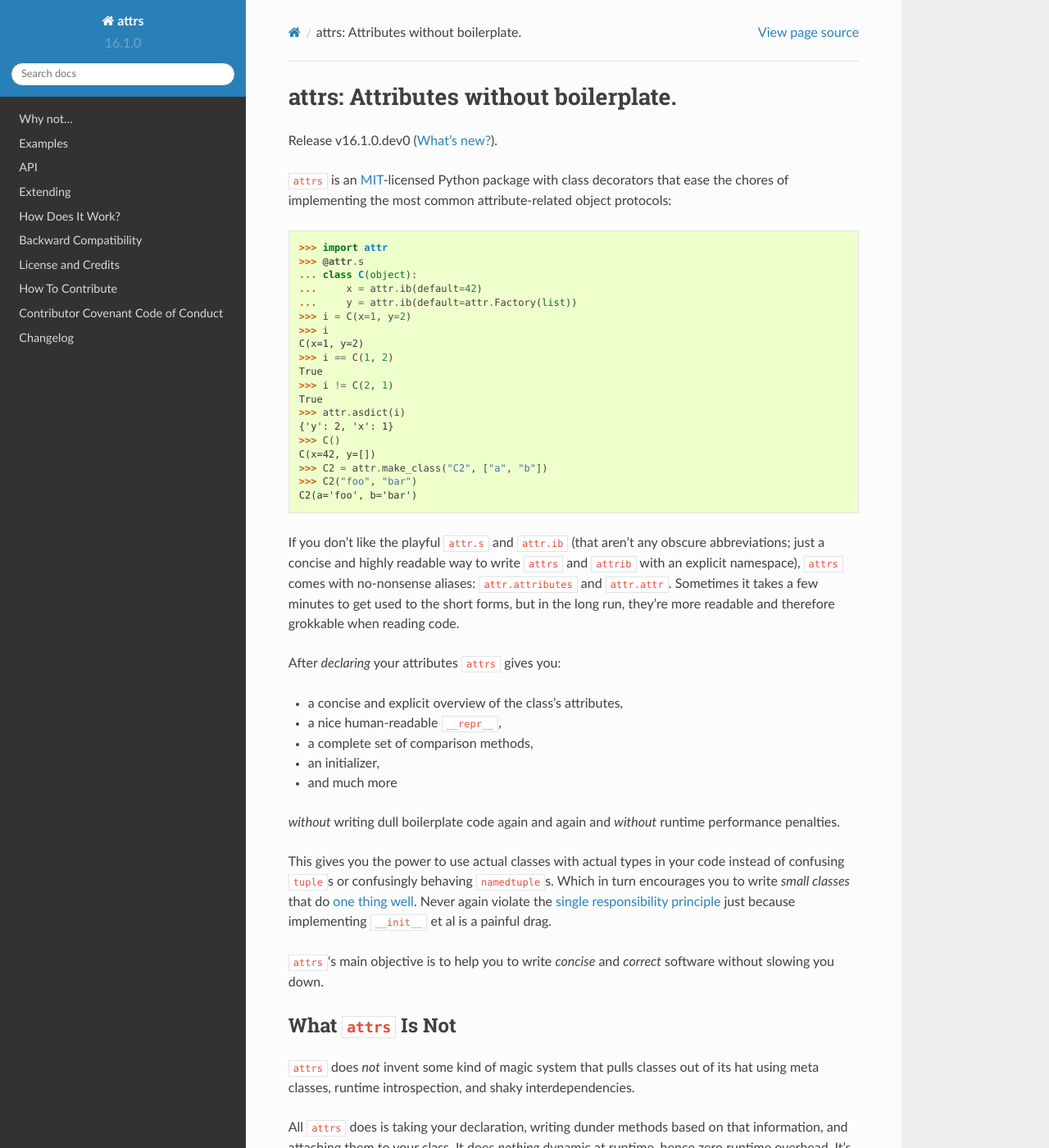
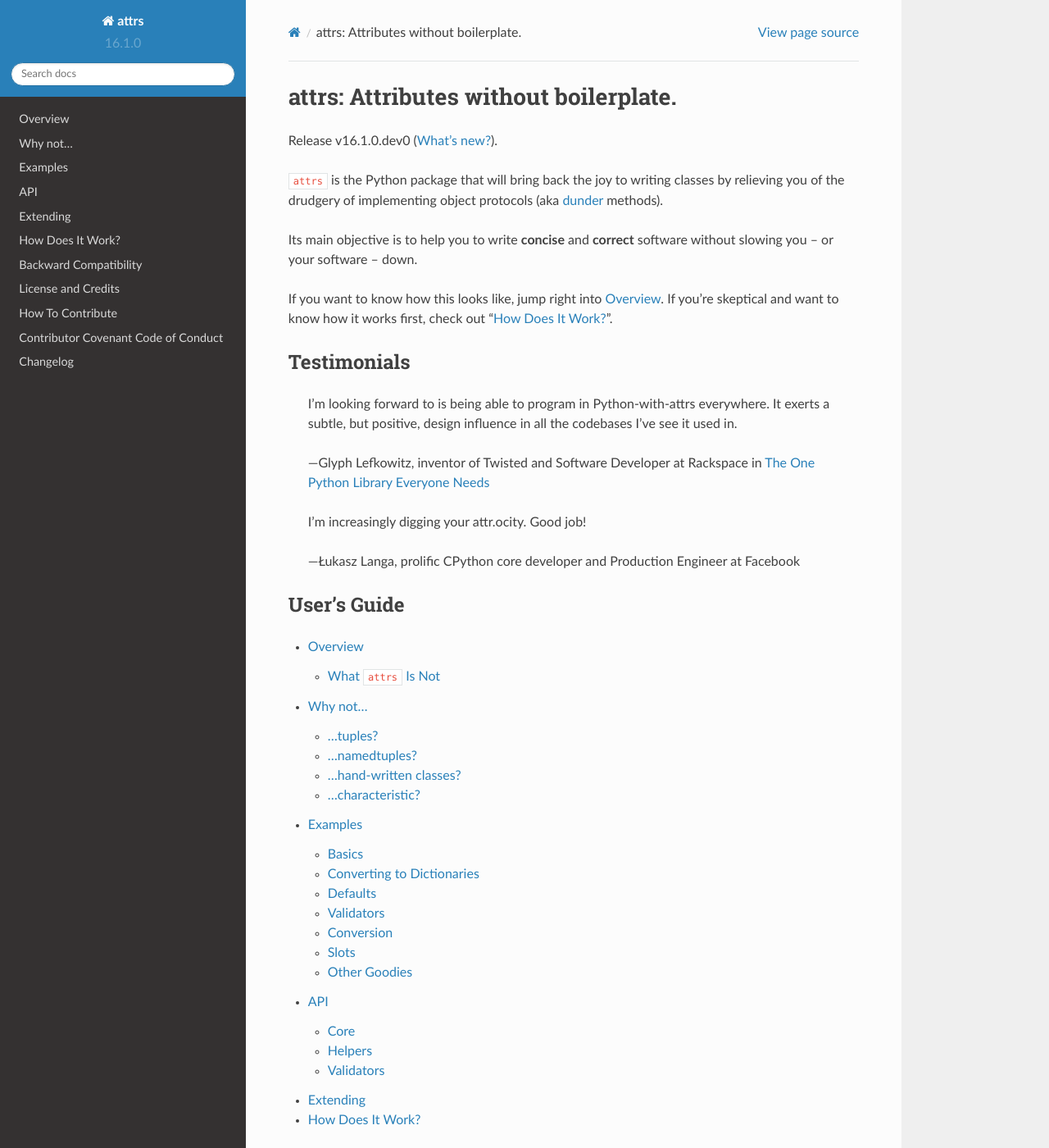
Before and after one commit to python-attrs/attrs, a Sphinx documentation site: the page built from docs/index.rst, in a window 1280 px wide and 1400 px high. Shown: the whole window at 82% size. Built offline with Sphinx 7.4.7 and the Read the Docs theme 2.0.0, drawn with Linux system fonts in a browser that asks for light colours; some of the changed text lies outside the part shown.

Commit message:
More documentation polish

```diff
--- a/README.rst
+++ b/README.rst
@@ -16,7 +16,15 @@
 
 .. teaser-begin
 
-``attrs`` is an `MIT <http://choosealicense.com/licenses/mit/>`_-licensed Python package with class decorators that ease the chores of implementing the most common attribute-related object protocols:
+``attrs`` is the Python package that will bring back the joy to writing classes by relieving you of the drudgery of implementing object protocols (aka `dunder <http://nedbatchelder.com/blog/200605/dunder.html>`_ methods).
+
+Its main objective is to help you to write **concise** and **correct** software without slowing you – or your software – down.
+
+.. -spiel-end-
+
+For that, it gives you a class decorator and a way to declaratively define the attributes on that class:
+
+.. -code-begin-
 
 .. code-block:: pycon
 
@@ -57,8 +65,6 @@
 Which in turn encourages you to write *small classes* that do `one thing well <https://www.destroyallsoftware.com/talks/boundaries>`_.
 Never again violate the `single responsibility principle <https://en.wikipedia.org/wiki/Single_responsibility_principle>`_ just because implementing ``__init__`` et al is a painful drag.
 
-``attrs``\ 's main objective is to help you to write *concise* and *correct* software without slowing you down.
-
 
 What ``attrs`` Is Not
 =====================
--- a/docs/how-does-it-work.rst
+++ b/docs/how-does-it-work.rst
@@ -9,9 +9,9 @@
 Once you apply the ``@attr.s`` decorator to a class, ``attrs`` searches the class object for instances of ``attr.ib``\ s.
 Internally they're a representation of the data passed into ``attr.ib`` along with a counter to preserve the order of the attributes.
 
-In order to ensure that sub-classing works as you'd expect it to work, ``attrs`` will also walk the class hierarchy and collect all attributes of all super-classes.
+In order to ensure that sub-classing works as you'd expect it to work, ``attrs`` also walks the class hierarchy and collects the attributes of all super-classes.
 Please note that ``attrs`` does *not* call ``super()`` *ever*.
-It will write dunder methods to work on *all* of those attributes which of course has performance benefits due to less function calls.
+It will write dunder methods to work on *all* of those attributes which also has performance benefits due to less function calls.
 
 Once ``attrs`` knows what attributes it has to work on, it writes the requested dunder methods and attaches them to your class.
 To be very clear: if you define a class with a single attribute  without a default value, the generated ``__init__`` will look *exactly* how you'd expect:
--- a/docs/index.rst
+++ b/docs/index.rst
@@ -4,9 +4,15 @@
 
 Release v\ |release| (:doc:`What's new? <changelog>`).
 
+.. include:: ../README.rst
+   :start-after: teaser-begin
+   :end-before: -spiel-end-
+
+If you want to know how this looks like, jump right into :doc:`overview`.
+If you're skeptical and want to know how it works first, check out ":doc:`how-does-it-work`".
 
 .. include:: ../README.rst
-   :start-after: teaser-begin
+   :start-after: -testimonials-
    :end-before: -end-
 
 
@@ -16,6 +22,7 @@
 .. toctree::
    :maxdepth: 2
 
+   overview
    why
    examples
    api
--- /dev/null
+++ b/docs/overview.rst
@@ -0,0 +1,9 @@
+========
+Overview
+========
+
+In order to fullfil it's ambitious goal of bringing back the joy to writing classes, it gives you a class decorator and a way to declaratively define the attributes on that class:
+
+.. include:: ../README.rst
+   :start-after: -code-begin-
+   :end-before: -testimonials-
```
Also changed, not shown: other parts of README.rst (+3 -2 lines).
